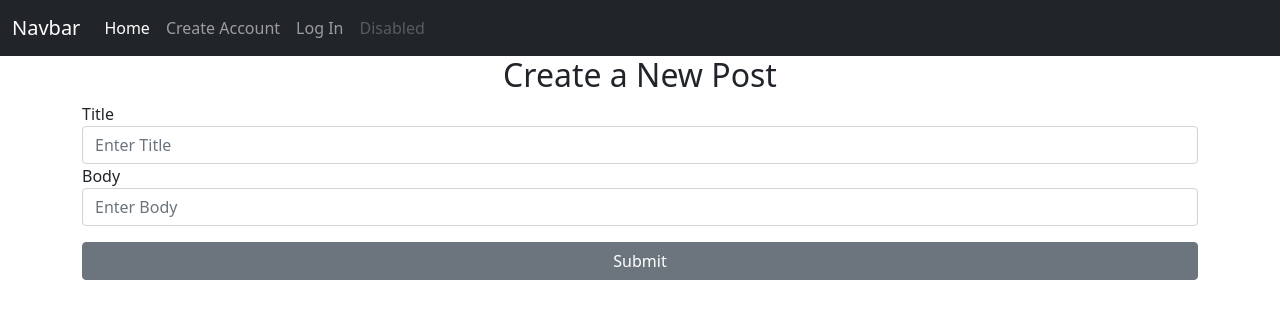
After one commit to junitsu0/RyokoOwari, a Flask app: page /create in a window 1280 px wide. The commit adds this page. Shown: the top 319 px of the page. Run offline with Flask 2, Linux system fonts and the light colour scheme; some libraries are stand-ins or nearby versions.

Commit message:
MORE DOTS

```diff
--- a/app/forms.py
+++ b/app/forms.py
@@ -1,11 +1,17 @@
 from flask_wtf import FlaskForm
 from wtforms import StringField, PasswordField, SubmitField
-from wtforms.validators import DataRequired, EqualTo
+from wtforms.validators import InputRequired, EqualTo
 
 
 class SignUpForm(FlaskForm):
-    email = StringField('Email', validators=[DataRequired()])
-    username = StringField('Username', validators=[DataRequired()])
-    password = PasswordField('Password', validators=[DataRequired()])
-    confirm_pass = PasswordField('Confirm Password', validators=[DataRequired(), EqualTo('password')])
+    email = StringField('Email', validators=[InputRequired()])
+    username = StringField('Username', validators=[InputRequired()])
+    password = PasswordField('Password', validators=[InputRequired()])
+    confirm_pass = PasswordField('Confirm Password', validators=[InputRequired(), EqualTo('password')])
     submit = SubmitField()
+
+
+class PostForm(FlaskForm):
+    title = StringField('Title', validators=[InputRequired()])
+    body = StringField('Body', validators=[InputRequired()])
+    submit = SubmitField()
--- a/app/routes.py
+++ b/app/routes.py
@@ -1,7 +1,7 @@
 from app import app
 from flask import render_template, redirect, url_for, flash
-from app.forms import SignUpForm
-from app.models import User
+from app.forms import SignUpForm, PostForm
+from app.models import User, Post
 
 @app.route('/')
 def index():
@@ -26,7 +26,24 @@ def signup():
         if existing_user:
             flash('A user with that username or email already exists.', 'danger')
             return redirect(url_for('signup'))
+
         new_user = User(email=email, username=username, password=password)
         flash(f"{new_user.username} has been created.", "success")
         return redirect(url_for('index'))
     return render_template('signup.html', form=form)
+
+# don't need posting
+@app.route('/create', methods=['GET', 'POST'])
+def create():
+    form = PostForm()
+    if form.validate_on_submit():
+        title = form.title.data
+        body = form.body.data
+        new_post = Post(title=title, body=body, user_id=1)
+        flash(f'{new_post.title} has been created.', 'secondary')
+        return redirect(url_for('index'))
+
+    return render_template('createpost.html', form=form)
+
+
+# end dont need posting
--- a/app/templates/base.html
+++ b/app/templates/base.html
@@ -23,7 +23,7 @@
                     <a class="nav-link active" aria-current="page" href="{{ url_for('index') }}">Home</a>
                     <a class="nav-link" href="{{ url_for('signup') }}">Create Account</a>
                     <a class="nav-link" href="#">Log In</a>
-                    <a class="nav-link disabled" href="#" tabindex="-1" aria-disabled="true">Disabled</a>
+                    <a class="nav-link disabled" href="{{ url_for('createpost') }}">Disabled</a>
                 </div>
                 </div>
             </div>
--- /dev/null
+++ b/app/templates/createpost.html
@@ -0,0 +1,22 @@
+{% extends 'base.html' %}
+
+{% block title %}Create New Post{% endblock title %}
+
+{% block content %}
+<h2 class="text-center">Create a New Post</h2>
+
+
+<form method="post">
+    {{ form.csrf_token }}
+    <div class="form-group">
+        {{ form.title.label }}
+        {{ form.title(class='form-control', placeholder='Enter Title') }}
+
+        {{ form.body.label }}
+        {{ form.body(class='form-control', placeholder='Enter Body') }}
+
+        {{ form.submit(class='btn btn-secondary w-100 mt-3') }}
+    </div>
+</form>
+
+{% endblock content %}
--- a/requirements.txt
+++ b/requirements.txt
@@ -2,6 +2,7 @@ alembic==1.8.1
 click==8.1.3
 colorama==0.4.5
 Flask==2.2.2
+Flask-Login==0.6.2
 Flask-Migrate==3.1.0
 Flask-SQLAlchemy==2.5.1
 Flask-WTF==1.0.1
```
Also changed, not shown: app/models.py (+18 -1 lines), migrations/versions/39c04587d71c_posting_just_bcoz.py (added, +36 -0 lines), app.db.
